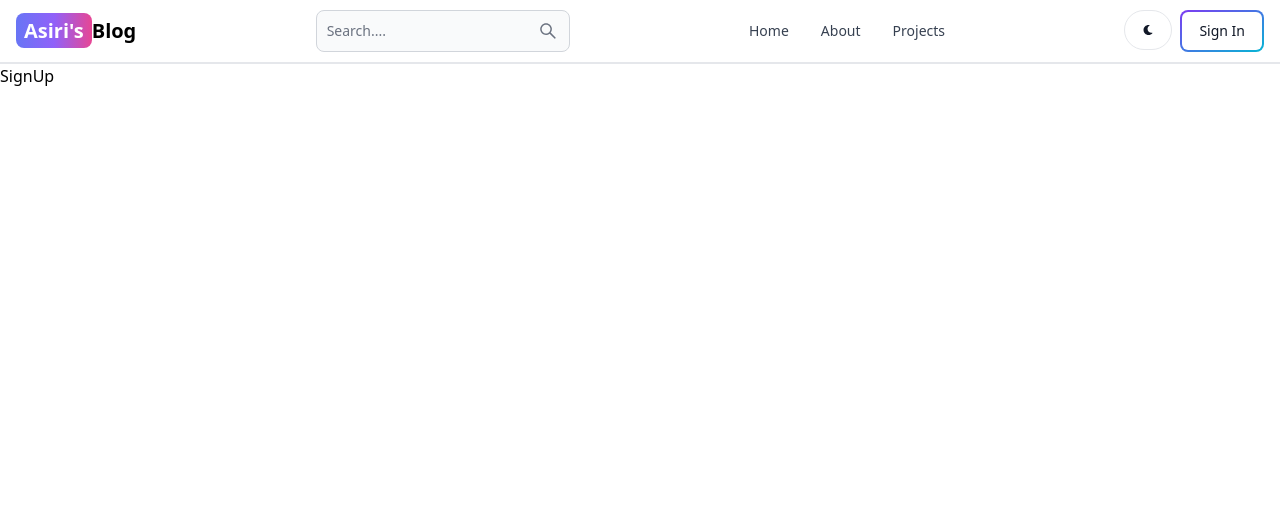
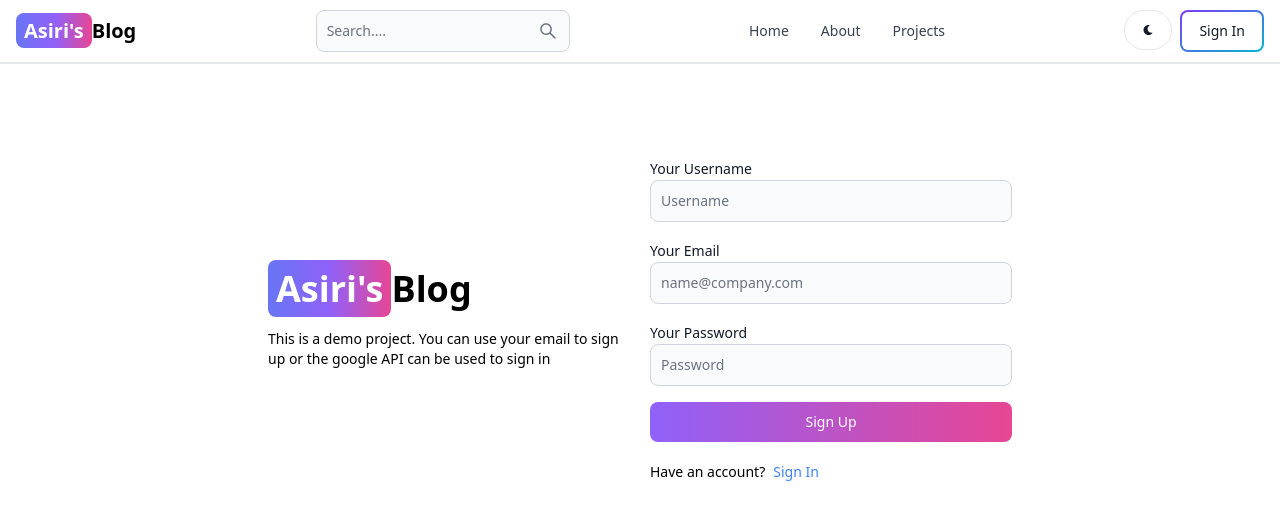
Before and after one commit to it22323934/MERN-BlogApp, a React (Vite) app in the folder client/: page /sign-up in a window 1280 px wide. Shown: the top 520 px of the page. Built offline with nearby package versions, Linux system fonts and the light colour scheme.

Commit message:
complete sign up page UI-Asiri

```diff
--- a/client/src/pages/SignUp.jsx
+++ b/client/src/pages/SignUp.jsx
@@ -1,7 +1,51 @@
-import React from 'react'
+import { Button, Label, TextInput } from "flowbite-react";
+import React from "react";
+import { Link } from "react-router-dom";
 
 export default function SignUp() {
   return (
-    <div>SignUp</div>
-  )
+    <div className="min-h-screen mt-20">
+      <div className="flex p-3 max-w-3xl mx-auto flex-col md:flex-row md:items-center gap-5">
+        {/*left*/}
+        <div className="flex-1">
+          <Link to="/" className="font-bold dark:text-white text-4xl">
+            <span className="px-2 py-1 bg-gradient-to-r from-indigo-500 via-purple-500 to-pink-500 rounded-lg text-white">
+              Asiri's
+            </span>
+            Blog
+          </Link>
+          <p className="text-sm mt-5">
+            This is a demo project. You can use your email to sign up or the
+            google API can be used to sign in
+          </p>
+        </div>
+        {/*right*/}
+        <div className="flex-1">
+          <form className="flex flex-col gap-4">
+            <div >
+              <Label value="Your Username" />
+              <TextInput type="text" placeholder="Username" id="username" />
+            </div>
+            <div >
+              <Label value="Your Email" />
+              <TextInput type="text" placeholder="name@company.com" id="email" />
+            </div>
+            <div >
+              <Label value="Your Password" />
+              <TextInput type="text" placeholder="Password" id="password" />
+            </div>
+            <Button gradientDuoTone='purpleToPink'type='submit'>
+              Sign Up
+            </Button>
+          </form>
+          <div className=" flex gap-2 text-sm mt-5">
+            <span>Have an account?</span>
+            <Link to='/sign-in' className=" text-blue-500">
+              Sign In
+            </Link>
+          </div>
+        </div>
+      </div>
+    </div>
+  );
 }
```
Also changed, not shown: client/src/components/Header.jsx (+37 -38 lines).
